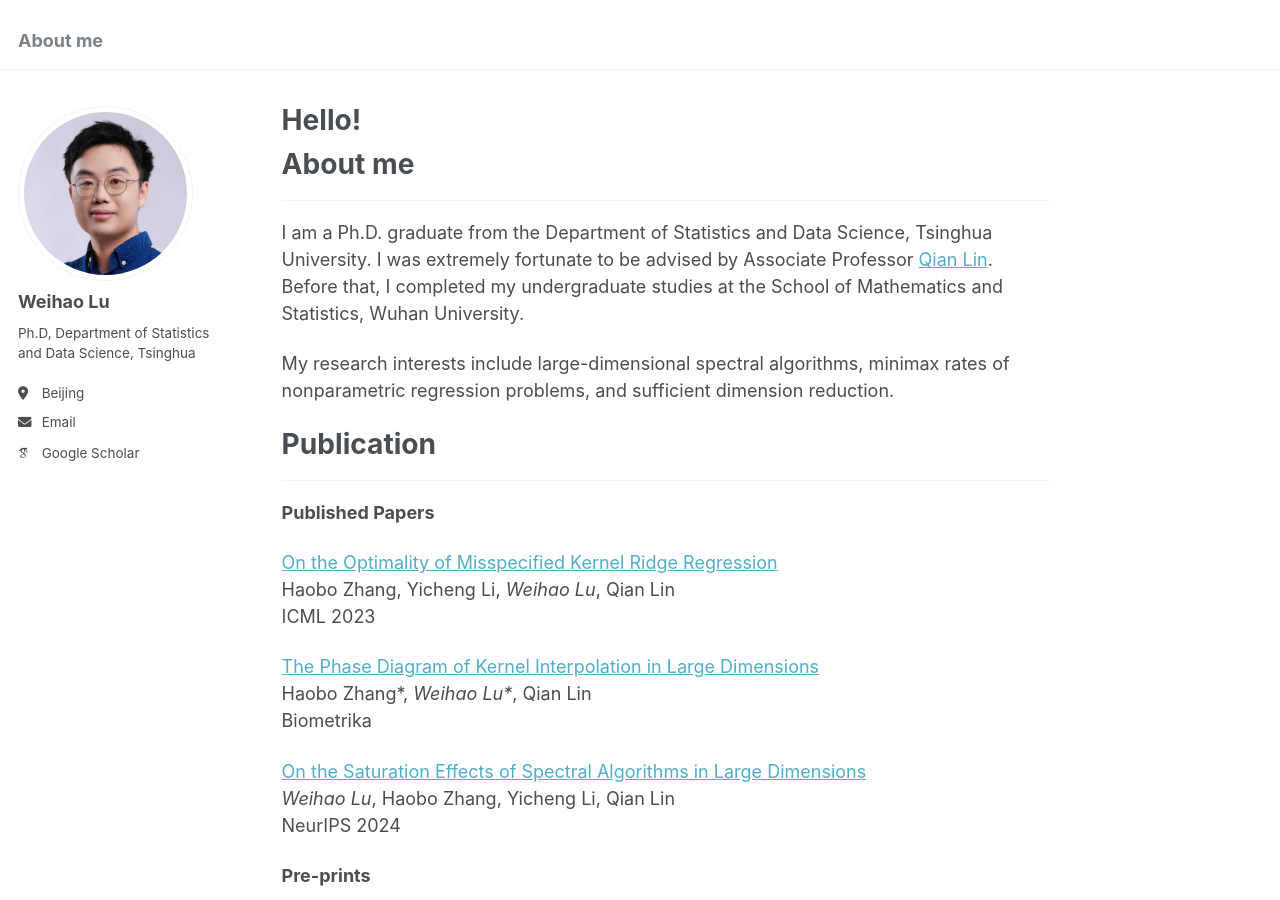
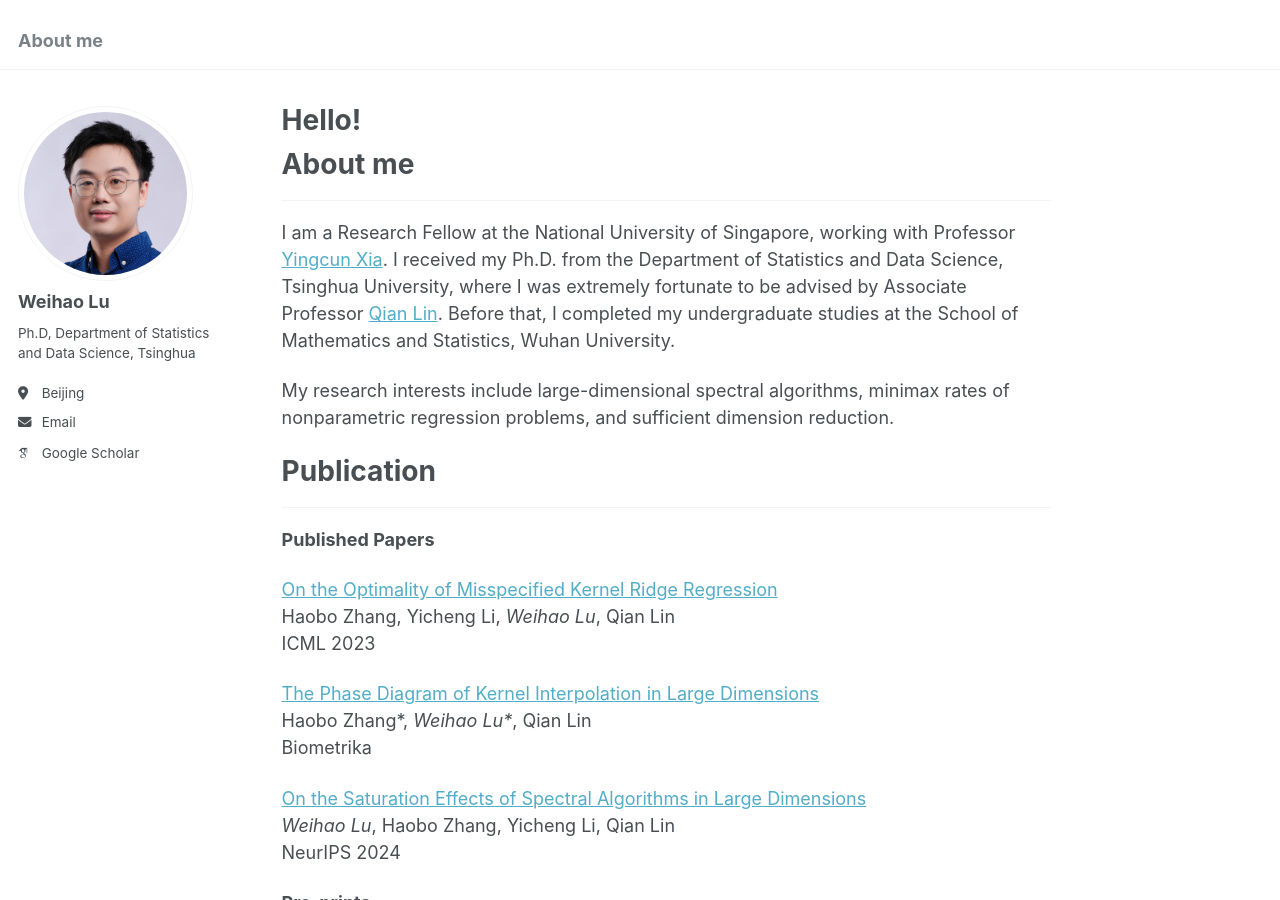
Before and after one commit to luweihao/luweihao.github.io, a Jekyll site: the page built from _pages/about.md, in a window 1280 px wide and 900 px high. Built offline with Jekyll 4.4.1, drawn with Linux system fonts in a browser that asks for light colours; some web fonts are replaced.

Commit message:
Update about.md

```diff
--- a/_pages/about.md
+++ b/_pages/about.md
@@ -9,7 +9,7 @@ redirect_from:
 
 # About me
 ------
-I am a Ph.D. graduate from the Department of Statistics and Data Science, Tsinghua University. I was extremely fortunate to be advised by Associate Professor [Qian Lin](https://sites.google.com/site/qianlincd/). Before that, I completed my undergraduate studies at the School of Mathematics and Statistics, Wuhan University.
+I am a Research Fellow at the National University of Singapore, working with Professor [Yingcun Xia](https://blog.nus.edu.sg/homepage/research/). I received my Ph.D. from the Department of Statistics and Data Science, Tsinghua University, where I was extremely fortunate to be advised by Associate Professor [Qian Lin](https://sites.google.com/site/qianlincd/). Before that, I completed my undergraduate studies at the School of Mathematics and Statistics, Wuhan University.
 
 My research interests include large-dimensional spectral algorithms, minimax rates of nonparametric regression problems, and sufficient dimension reduction.
 
```
